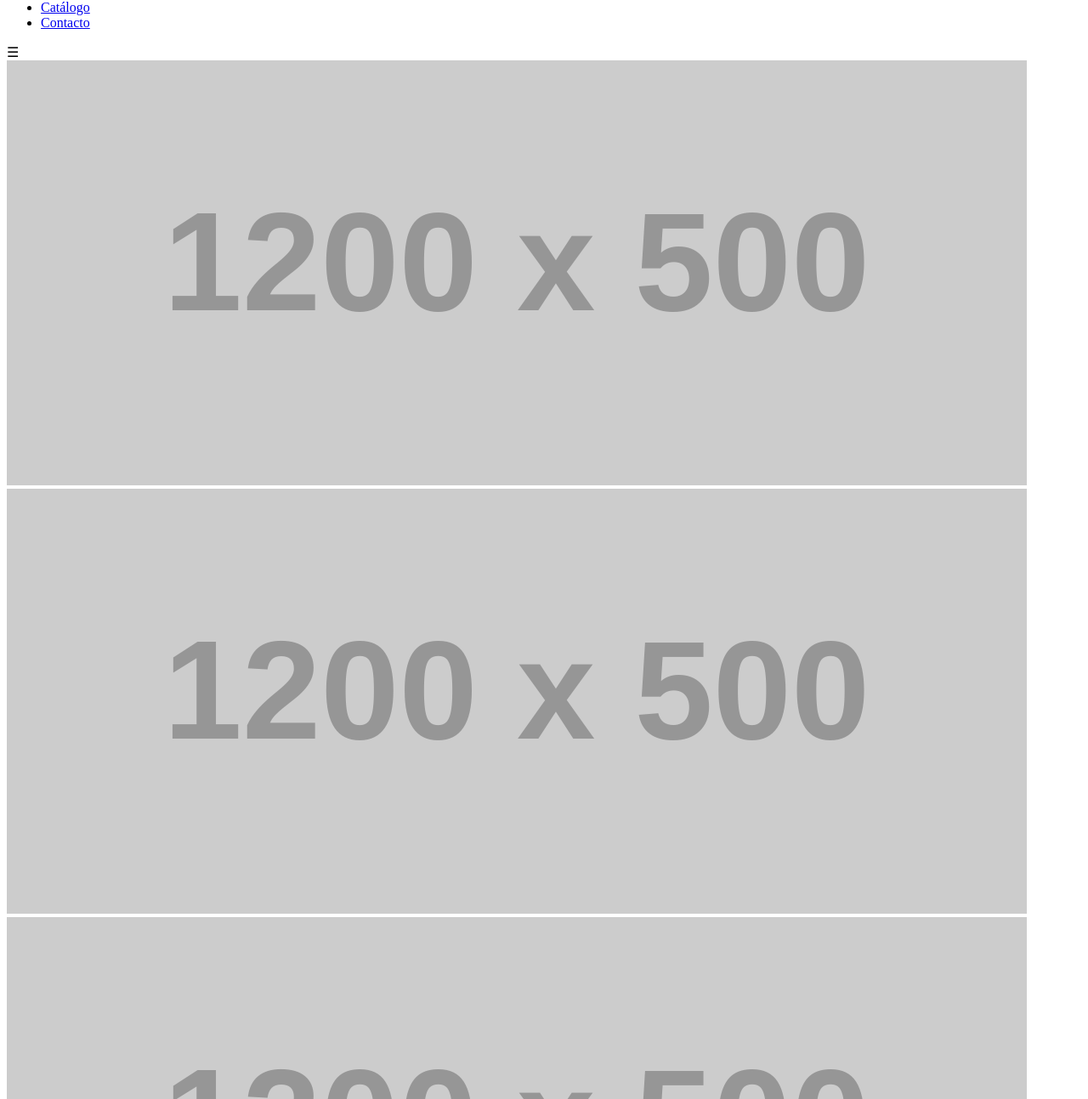
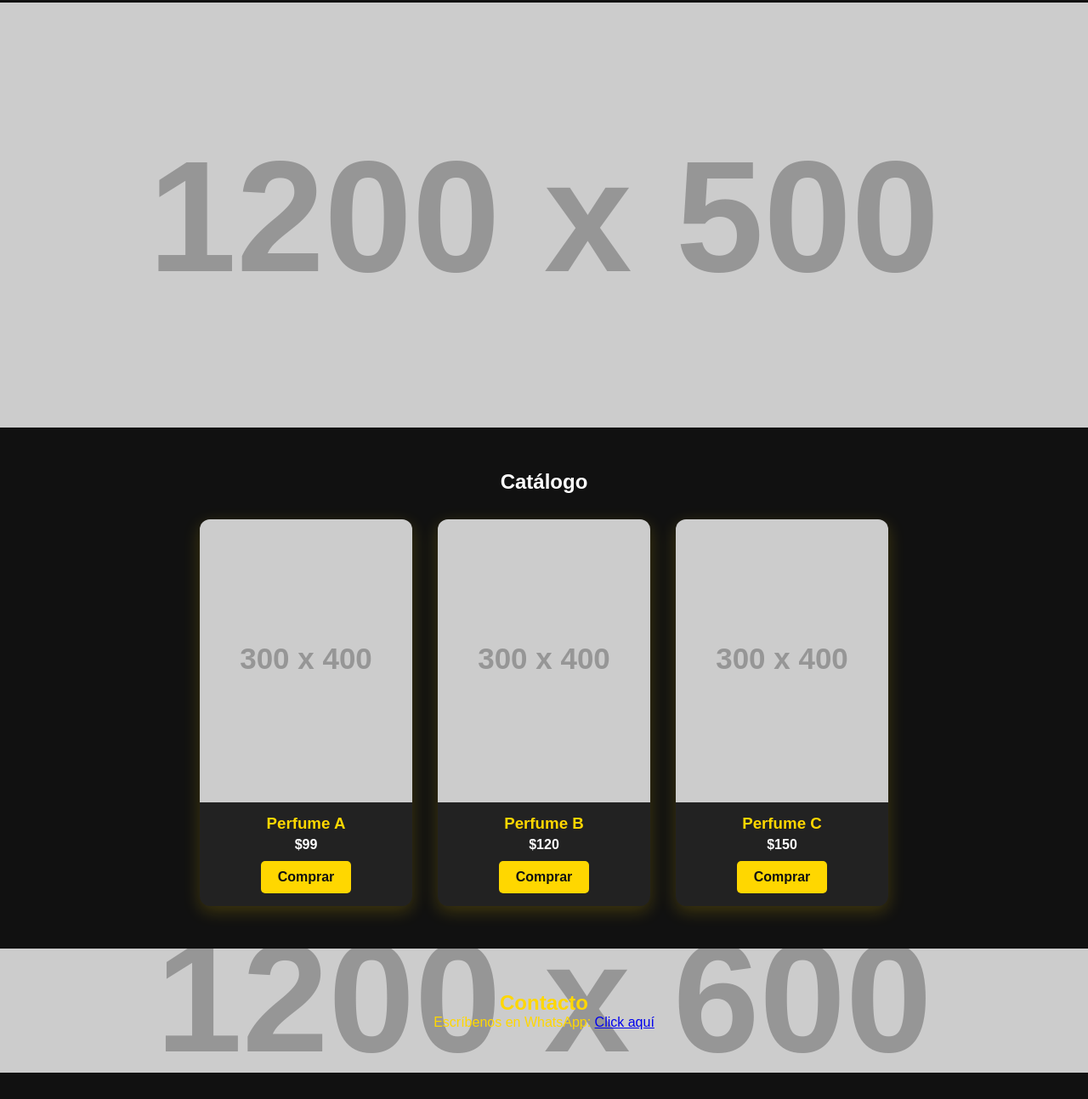
Before and after one commit to kelffren/Arabic_scentsBronx, a plain HTML site: page index.html in a window 1280 px wide. Shown: the part 60-1353 px from the top of the page at 85% size. After the commit the page ends 1322 px from the top, so only its background shows below. Drawn offline with Linux system fonts and the light colour scheme; placeholder pictures from the web are drawn by us; a script that the page names is missing.

Commit message:
Actualizar style.css

```diff
--- a/style.css
+++ b/style.css
@@ -1 +1,43 @@
-x
+*{margin:0;padding:0;box-sizing:border-box;font-family:'Arial',sans-serif;}
+body{background:#111;color:#fff;overflow-x:hidden;}
+header{display:flex;justify-content:space-between;align-items:center;background:#111;color:gold;padding:15px 30px;position:sticky;top:0;z-index:1000;transition:0.3s;}
+header .logo{font-size:1.8rem;font-weight:bold;}
+header nav ul{display:flex;list-style:none;gap:25px;transition:0.3s;}
+header nav ul li a{color:gold;text-decoration:none;font-weight:bold;transition:0.3s;}
+header nav ul li a:hover{color:#fff200;}
+header .hamburger{display:none;font-size:2rem;cursor:pointer;transition:0.3s;}
+
+/* Carrusel 3D */
+.carousel3d{perspective:1200px;overflow:hidden;height:500px;position:relative;}
+.slides3d{display:flex;transition:transform 1s ease-in-out;}
+.slide{min-width:100%;backface-visibility:hidden;transition:transform 1s, opacity 1s;}
+.slide.active{transform:rotateY(0deg) scale(1.05);opacity:1;}
+
+/* Catálogo con glow */
+#catalogo{padding:50px 20px;text-align:center;background:#111;}
+.products{display:flex;flex-wrap:wrap;justify-content:center;gap:30px;margin-top:30px;}
+.product{background:#222;border-radius:12px;overflow:hidden;box-shadow:0 6px 20px rgba(255,215,0,0.2);width:250px;transition:transform 0.4s, box-shadow 0.4s;}
+.product:hover{transform:translateY(-15px) scale(1.05);box-shadow:0 0 25px 5px gold;}
+.product img{width:100%;transition:transform 0.4s;}
+.product:hover img{transform:scale(1.1);}
+.product h3{padding:10px 0 5px;color:gold;}
+.product p{color:#fff;font-weight:bold;}
+.btn{display:inline-block;margin:10px 0 15px;padding:10px 20px;background:gold;color:#111;text-decoration:none;font-weight:bold;border-radius:5px;transition:background 0.3s, transform 0.3s;}
+.btn:hover{background:#fff200;transform:scale(1.1);}
+
+/* Parallax avanzado */
+.parallax{background-attachment:fixed;background-size:cover;background-position:center;position:relative;}
+.parallax:nth-of-type(odd){background-image:url('https://via.placeholder.com/1200x600?text=Fondo+Parallax+1');}
+.parallax:nth-of-type(even){background-image:url('https://via.placeholder.com/1200x600?text=Fondo+Parallax+2');}
+
+/* Contacto */
+#contacto{padding:50px 20px;text-align:center;color:gold;}
+
+/* Responsive */
+@media screen and (max-width:768px){
+header nav ul{display:none;flex-direction:column;background:#111;position:absolute;top:60px;right:0;width:200px;padding:10px;border-radius:5px;}
+header nav ul.active{display:flex;}
+header .hamburger{display:block;}
+.products{flex-direction:column;align-items:center;}
+.carousel3d{height:300px;}
+}
```
